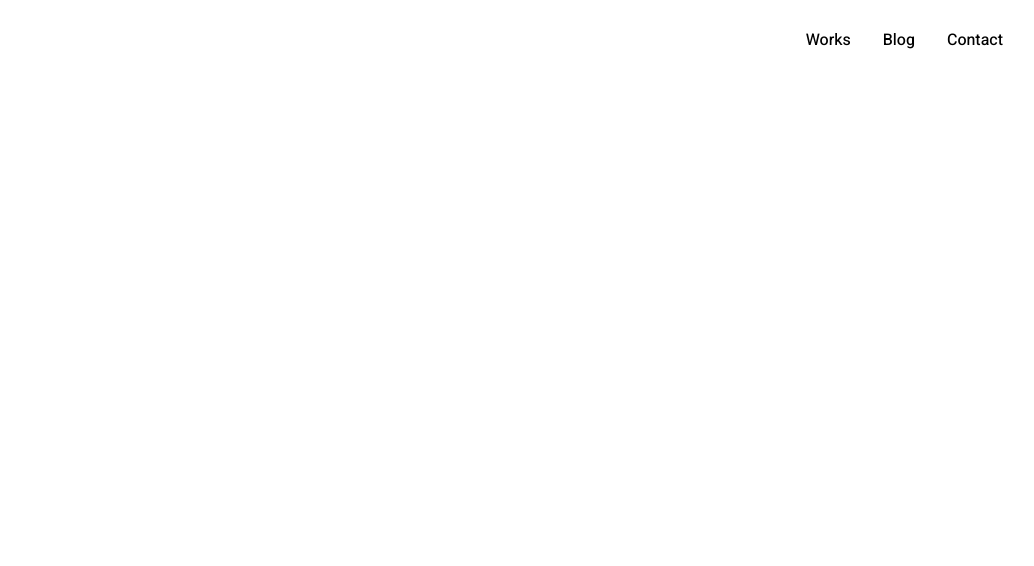
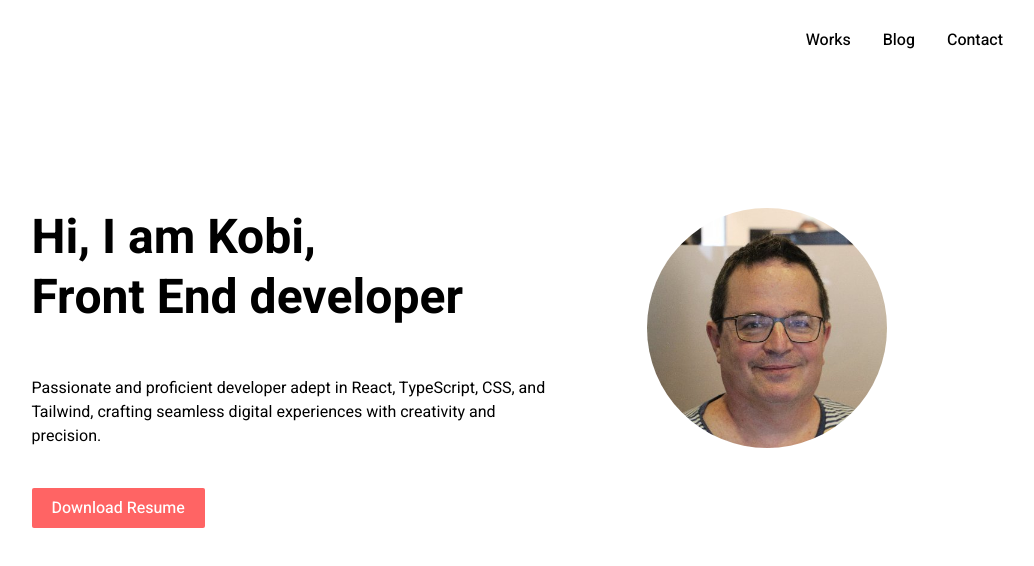
Before and after one commit to krasnoff/my-personal-web-app, a Next.js app: page / in a window 1280 px wide. Shown: the top 566 px of the page, without its empty margins (181-1215 px from the left). Built offline with nearby package versions, Linux system fonts and the light colour scheme.

Commit message:
start build home page

```diff
--- a/app/globals.scss
+++ b/app/globals.scss
@@ -2,6 +2,14 @@
 @tailwind components;
 @tailwind utilities;
 
-@layer utilities {
-
+@layer components {
+  .primary-button {
+    @apply text-white;
+    @apply bg-primary-main;
+    @apply hover:bg-primary-hover;
+    @apply px-5;
+    @apply py-2;
+    @apply rounded-sm;
+    @apply font-medium;
+  }
 }
--- a/app/page.tsx
+++ b/app/page.tsx
@@ -2,6 +2,23 @@
 
 export default function Home() {
   return (
-    <div></div>
+      <div className="mx-auto max-w-innerFrame flex items-stretch mt-32 flex-col">
+        <div className="flex flex-row">
+          <div className="flex-1 flex flex-col">
+            <h1 className="font-bold text-5xl leading-tight">
+              Hi, I am Kobi,<br></br>
+              Front End developer
+            </h1>
+            <div className="flex-1 flex items-end pr-20">
+            Passionate and proficient developer adept in React, TypeScript, CSS, and Tailwind, crafting seamless digital experiences with creativity and precision.
+            </div>
+          </div>
+          <div className="size-60 rounded-full bg-[url('/img/portrait.jpg')] bg-cover"></div>
+        </div>
+        <div className="mt-10">
+          <button className="primary-button">Download Resume</button>
+        </div>
+      </div>
+
   );
 }
--- a/tailwind.config.ts
+++ b/tailwind.config.ts
@@ -12,13 +12,17 @@ const config: Config = {
         sans: ['var(--font-heebo)']
       },
       colors: {
-        primary: '#FF6464',
+        primary: {
+          main: '#FF6464',
+          hover: '#FF7E7E'
+        },
         secondary: '#00A8CC',
         dark: '#21243D',
-        light: '#8695A4'
+        light: '#8695A4',
       },
       maxWidth: {
-        outerFrame: '72rem'
+        outerFrame: '72rem',
+        innerFrame: '53.4375rem'
       }
     },
   },
```
Also changed, not shown: public/img/portrait.jpg (added).
